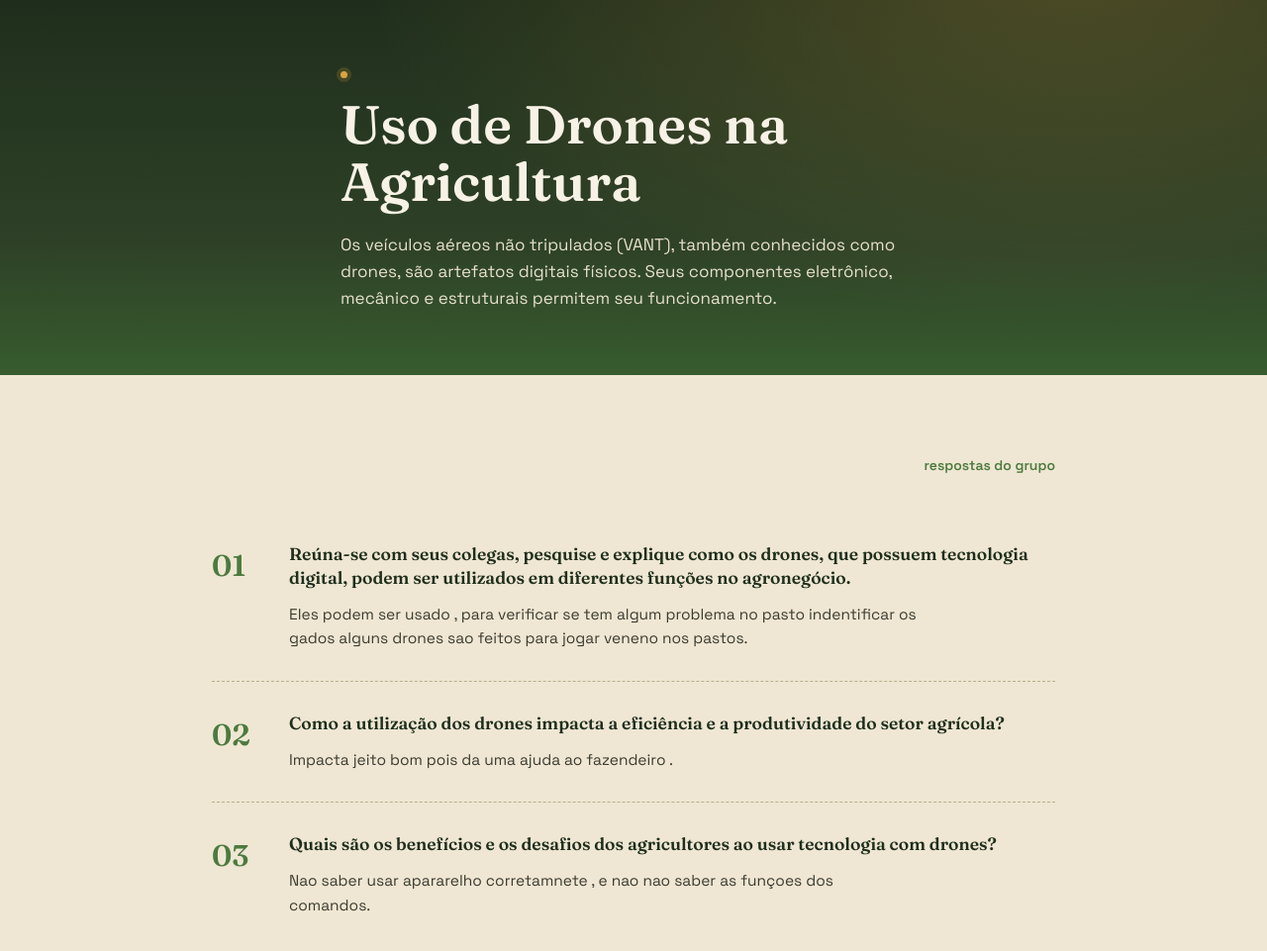
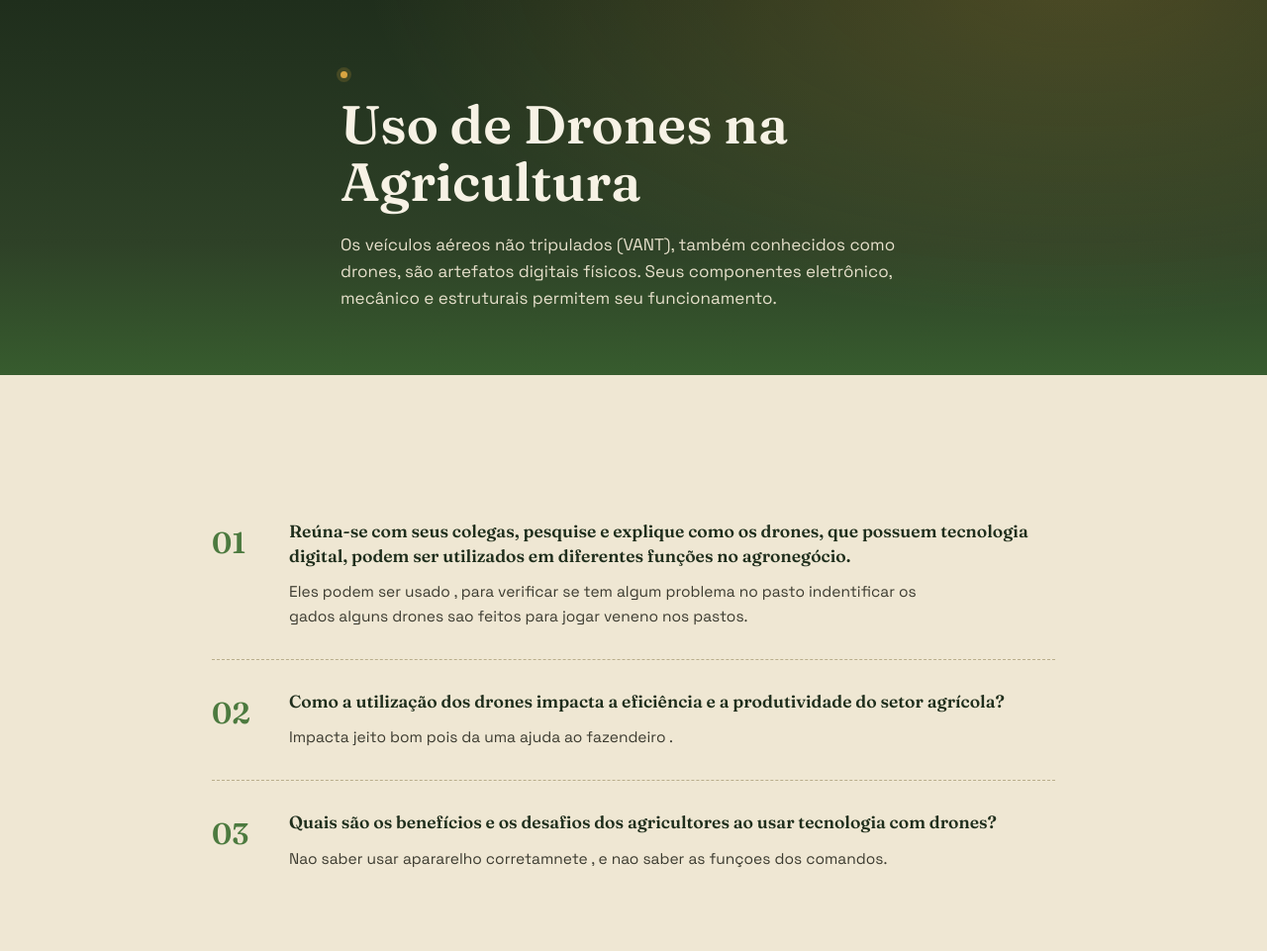
Before and after one commit to lucas8005176/folha, a plain HTML site: page index.html in a window 1280 px wide. Shown: the top 961 px of the page at 99% size. Drawn offline with Linux system fonts and the light colour scheme.

Commit message:
Update index.html

```diff
--- a/index.html
+++ b/index.html
@@ -125,7 +125,7 @@
   <div class="wrap">
     <div class="eyebrow-row">
       <h2></h2>
-      <span class="idx">respostas do grupo</span>
+      <span class="idx"></span>
     </div>
 
     <div class="log">
@@ -150,7 +150,7 @@
         <div class="qn">03</div>
         <div>
           <h3>Quais são os benefícios e os desafios dos agricultores ao usar tecnologia com drones?</h3>
-          <p> Nao saber usar apararelho corretamnete , e nao nao saber as funçoes dos comandos.</p>
+          <p> Nao saber usar apararelho corretamnete , e nao saber as funçoes dos comandos.</p>
         </div>
       </div>
 
```
